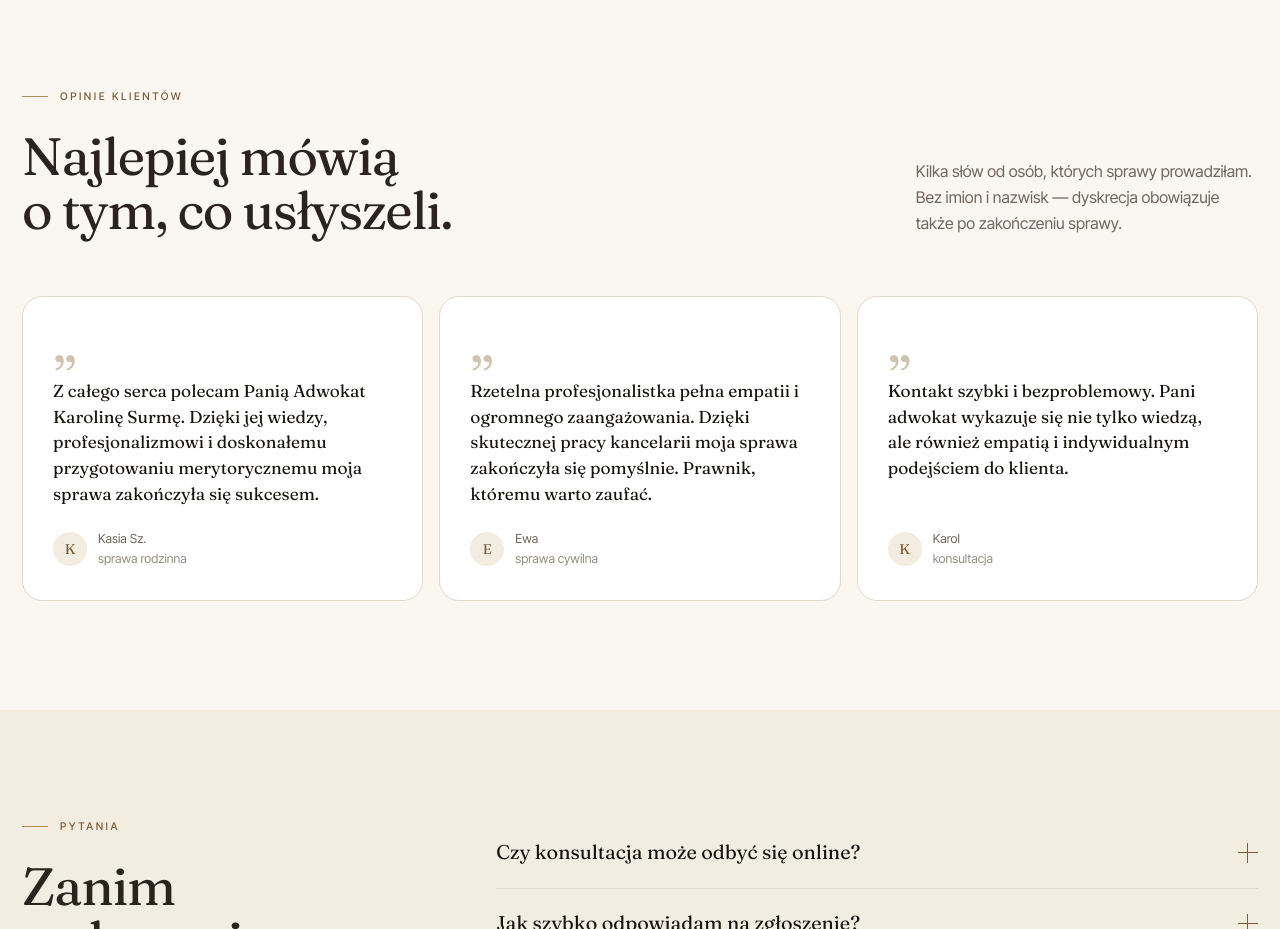
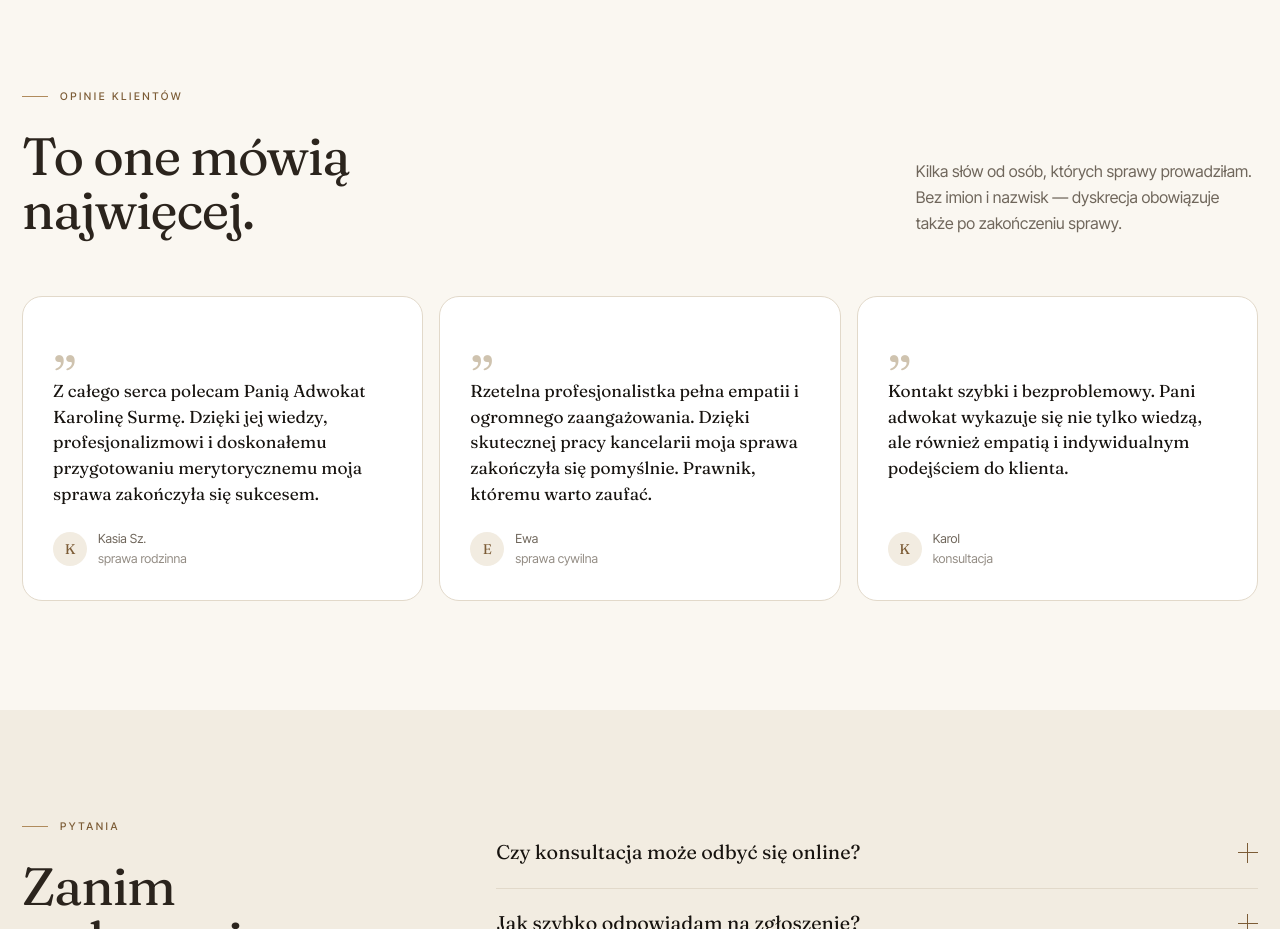
Before and after one commit to simonsurma/strona-prawosfera, a plain HTML site: page index.html in a window 1280 px wide. Shown: the part 6280-7209 px from the top of the page. Drawn offline with Linux system fonts and the light colour scheme.

Commit message:
Update index.html

```diff
--- a/index.html
+++ b/index.html
@@ -852,7 +852,7 @@ input:focus,select:focus,textarea:focus{outline:none;border-color:var(--brass);b
       <div class="sec-head">
         <div>
           <p class="eyebrow reveal">Opinie klientów</p>
-          <h2 class="reveal" style="--d:.05s">Najlepiej mówią<br>o tym, co usłyszeli.</h2>
+          <h2 class="reveal" style="--d:.05s">To one mówią<br>najwięcej.</h2>
         </div>
         <p class="lead reveal" style="--d:.1s">Kilka słów od osób, których sprawy prowadziłam. Bez imion i nazwisk — dyskrecja obowiązuje także po zakończeniu sprawy.</p>
       </div>
```
